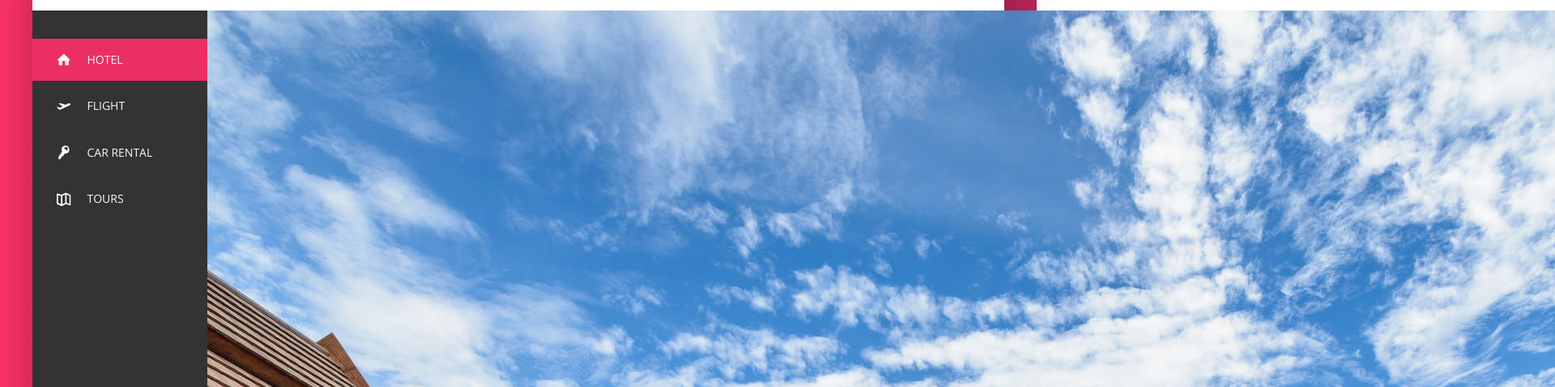
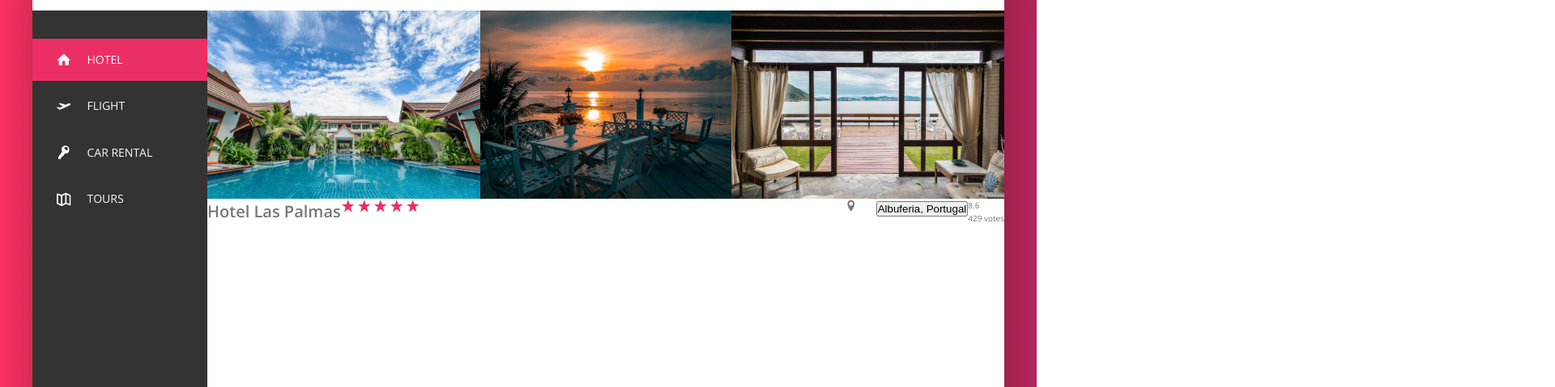
Before and after one commit to NarminGale/Trillo-Project, a website: page index.html in a window 1280 px wide. Shown: the part 137-616 px from the top of the page at 81% size, 1920 px wide, since content can reach past the window. Drawn offline with nearby package versions, Linux system fonts and the light colour scheme; files that its build step writes are made by us from their sources.

Commit message:
Created gallery component

```diff
--- a/sass/_components.scss
+++ b/sass/_components.scss
@@ -180,3 +180,46 @@
   padding: 2.5rem;
   color: var(--color-grey-light-4);
 }
+
+// Gallery
+.gallery {
+  display: flex;
+
+  &__photo {
+    width: 100%;
+    height: 100%;
+    display: block;
+    object-fit: cover;
+  }
+}
+
+// Hotel Overview
+.overview {
+  display: flex;
+
+  &__heading {
+  }
+
+  &__stars {
+    margin-right: auto;
+  }
+
+  &__icon-star,
+  &__icon-location {
+    width: 1.75rem;
+    height: 1.75rem;
+    fill: var(--color-primary);
+  }
+
+  &__location {
+  }
+
+  &__rating {
+  }
+
+  &__rating-average {
+  }
+
+  &__rating-count {
+  }
+}
```
